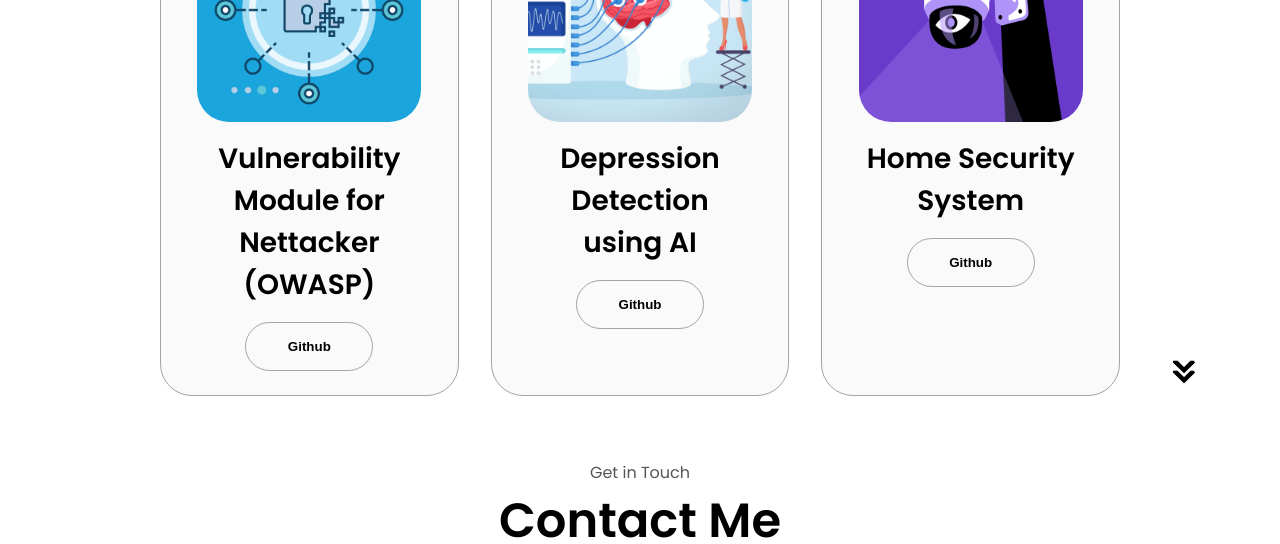
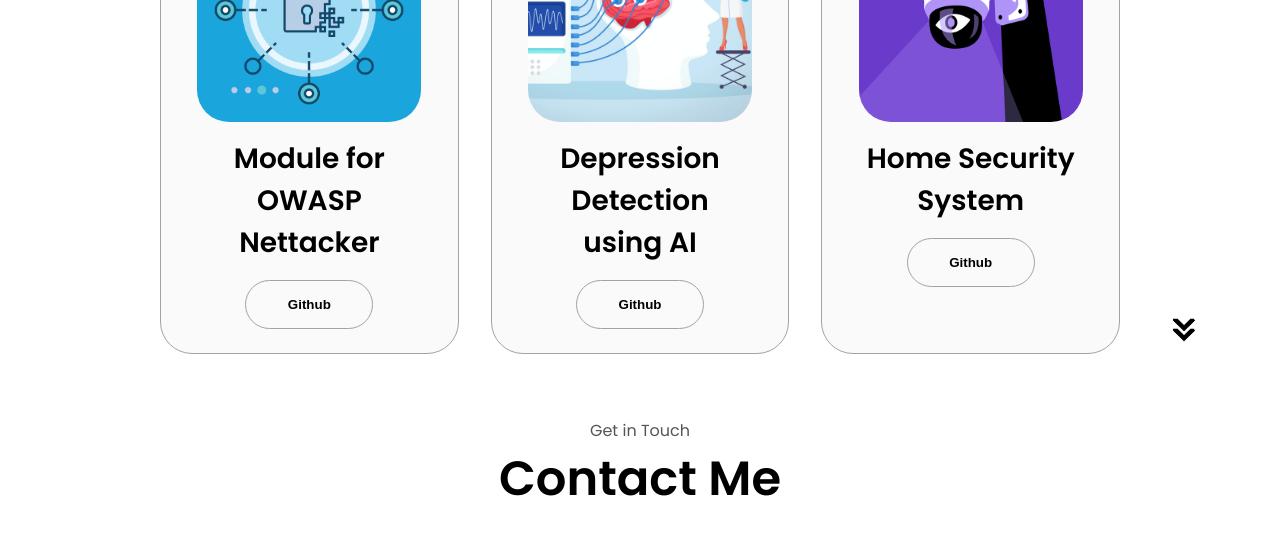
Before and after one commit to Manushya-a/Portfolio, a plain HTML site: page index.html in a window 1280 px wide. Shown: the part 2720-3264 px from the top of the page. Drawn offline with Linux system fonts and the light colour scheme.

Commit message:
Update index.html

```diff
--- a/index.html
+++ b/index.html
@@ -264,7 +264,7 @@
                 class="project-img"
               />
             </div>
-            <h2 class="experience-sub-title project-title">Vulnerability Module for Nettacker (OWASP)</h2>
+            <h2 class="experience-sub-title project-title">Module for OWASP Nettacker</h2>
             <div class="btn-container">
               <button
                 class="btn btn-color-2 project-btn"
```
